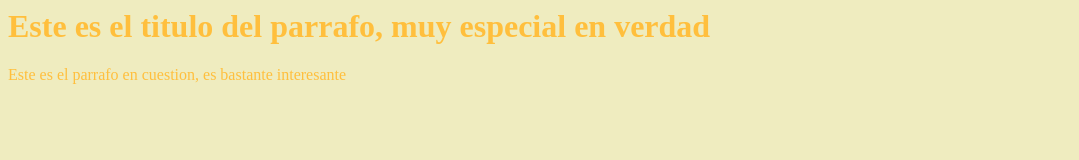
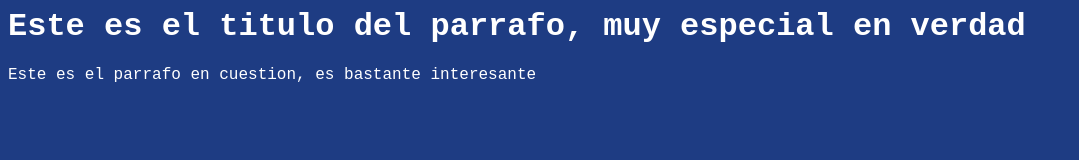
Before and after one commit to MCQuijada/Test22, a plain HTML site: page index.html in a window 1280 px wide. Shown: the whole page, without its empty margins (0-1079 px from the left). Drawn offline with Linux system fonts and the light colour scheme.

Commit message:
cambio de fondo y fuente en la pagina

```diff
--- a/styles/estilo.css
+++ b/styles/estilo.css
@@ -1,8 +1,9 @@
 body {
-    background-color: rgb(239, 236, 191);
+    background-color: rgb(30, 60, 131);
 }
 
 h1,
 p {
-    color: rgb(255, 191, 61);
+    color: rgb(255, 255, 255);
+    font-family: 'Courier New', Courier, monospace;
 }
```
